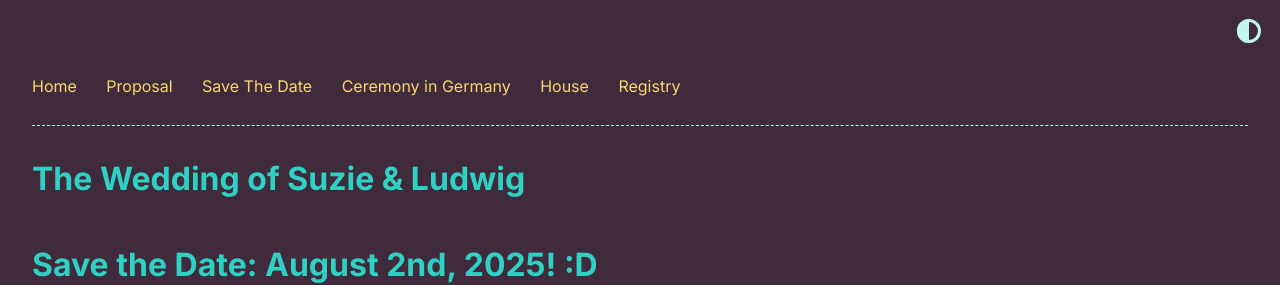
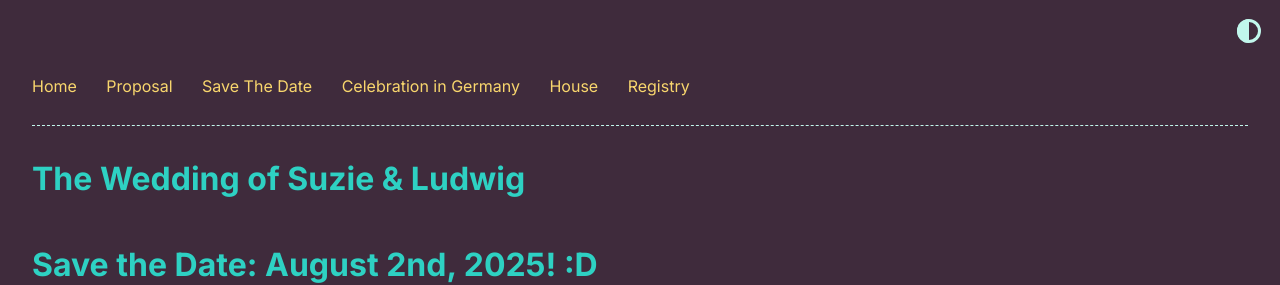
Before and after one commit to suzwig/suzwig.github.io, a Jekyll site: the page built from save-the-date.md, in a window 1280 px wide. Shown: the top 285 px of the page. Built offline with Jekyll 4.4.1, drawn with Linux system fonts in a browser that asks for light colours.

Commit message:
Update home.yml

```diff
--- a/_data/home.yml
+++ b/_data/home.yml
@@ -5,7 +5,7 @@ navbar_entries:
     url: proposal
   - title: Save The Date
     url: save-the-date
-  - title: Ceremony in Germany
+  - title: Celebration in Germany
     url: germany
   - title: House
     url: house
```
